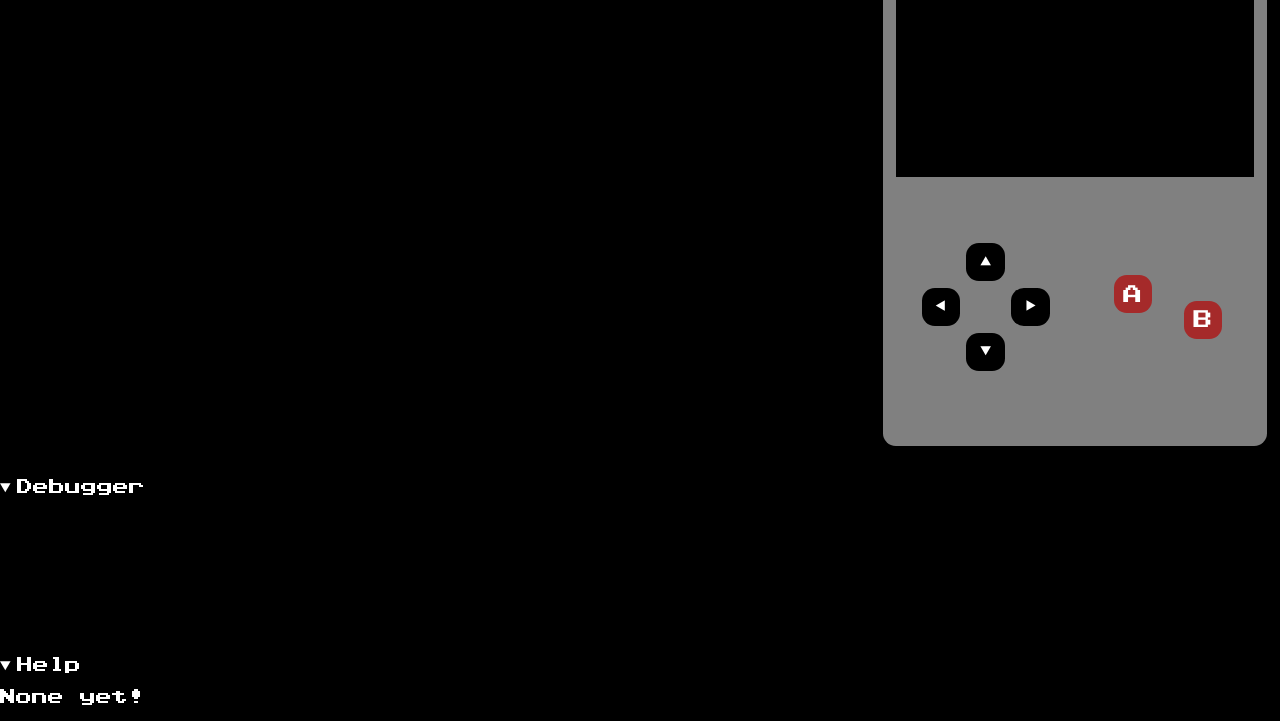
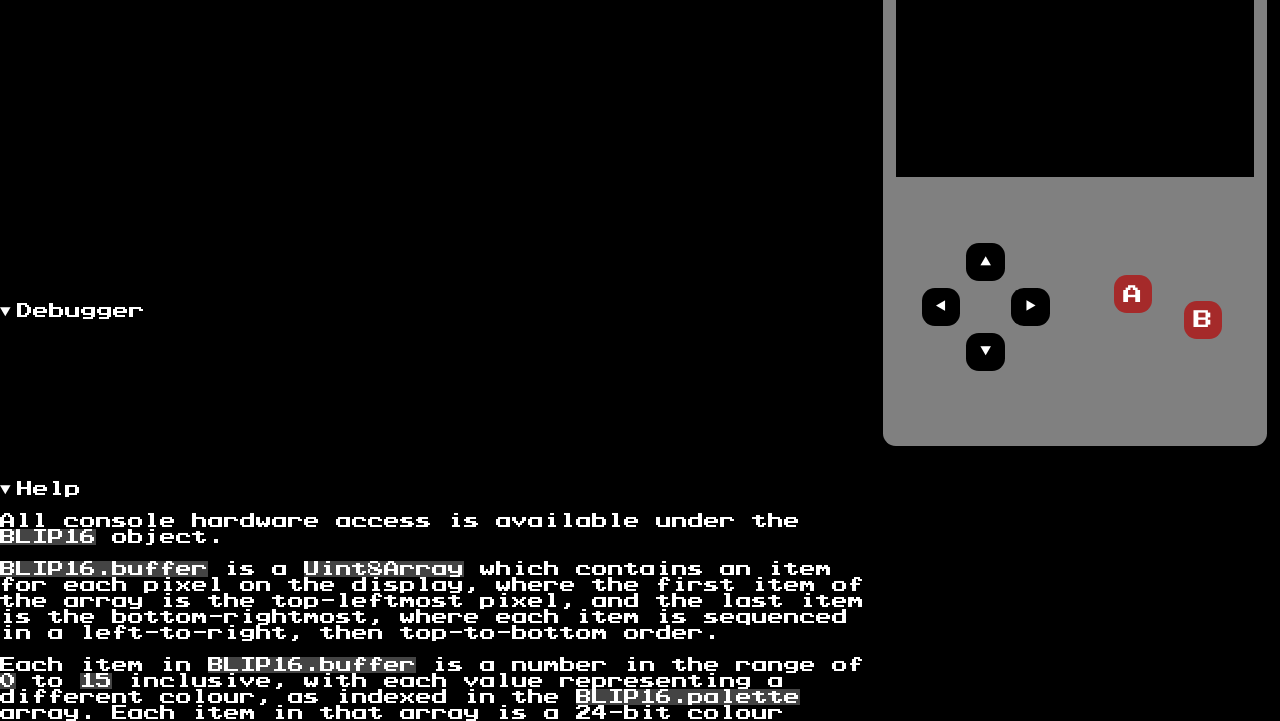
Before and after one commit to James-Livesey/BLIP16, a plain HTML site: page index.html in a window 1280 px wide. Both pictures are taken after a click on the heading "Help". Shown: the part 79-800 px from the top of the page. Drawn offline with Linux system fonts and the light colour scheme; animation ran at ten frames a second.

Commit message:
Add help info

```diff
--- a/index.html
+++ b/index.html
@@ -27,9 +27,35 @@
                 <summary>Debugger</summary>
                 <textarea disabled spellcheck="false" id="debugger"></textarea>
             </details>
-            <details>
+            <details id="help">
                 <summary>Help</summary>
-                <p>None yet!</p>
+                <p>
+                    All console hardware access is available under the
+                    <code>BLIP16</code> object.
+                </p>
+                <p>
+                    <code>BLIP16.buffer</code> is a <code>Uint8Array</code>
+                    which contains an item for each pixel on the display, where
+                    the first item of the array is the top-leftmost pixel, and
+                    the last item is the bottom-rightmost, where each item is
+                    sequenced in a left-to-right, then top-to-bottom order.
+                </p>
+                <p>
+                    Each item in <code>BLIP16.buffer</code> is a number in the
+                    range of <code>0</code> to <code>15</code> inclusive, with
+                    each value representing a different colour, as indexed in
+                    the <code>BLIP16.palette</code> array. Each item in that
+                    array is a 24-bit colour value.
+                </p>
+                <p>
+                    Buttons are represented as an object of boolean values under
+                    <code>BLIP16.buttons</code>. The available keys for this
+                    object are <code>up</code>, <code>down</code>,
+                    <code>left</code>, <code>right</code>, <code>a</code> and
+                    <code>b</code>. Their values are <code>true</code> when
+                    their respective button is pressed, and <code>false</code>
+                    when not.
+                </p>
             </details>
         </div>
     </body>
--- a/style.css
+++ b/style.css
@@ -14,6 +14,10 @@ body {
     flex-direction: row-reverse;
     background-color: black;
     color: white;
+}
+
+code {
+    background-color: #444444;
 }
 
 #console {
@@ -127,3 +131,8 @@ body {
 #editor details summary {
     cursor: pointer;
 }
+
+#editor details#help {
+    max-height: 30vh;
+    overflow: auto;
+}
```
